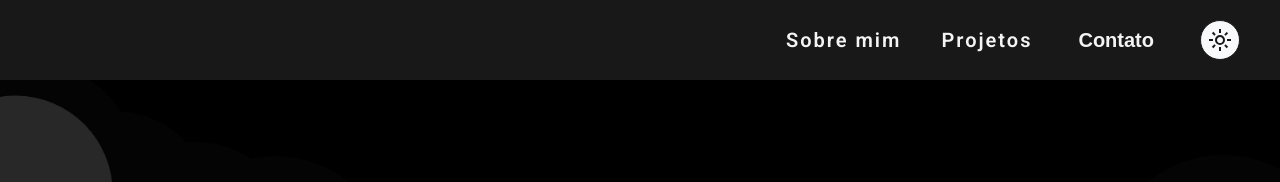
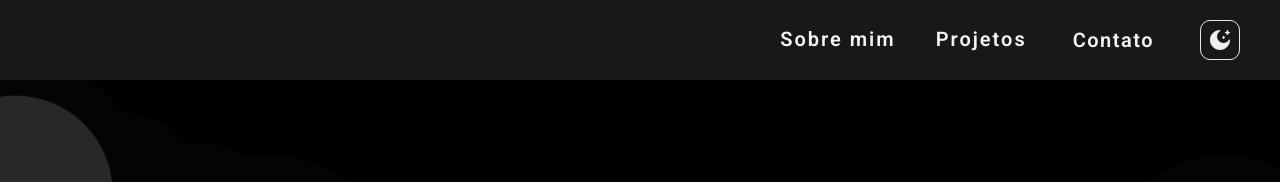
Before and after one commit to dev-gasparz/portfolio, a React (Create React App) app: page / in a window 1280 px wide. Both pictures are taken after a click on the button 1220 px from the left and 40 px from the top of the page. Shown: the top 182 px of the page. Built offline with nearby package versions, Linux system fonts and the light colour scheme; the HTML template or start-up script is replaced by a standard one.

Commit message:
style: atualizado hover do botao de alterar tema

```diff
--- a/src/components/Header.tsx
+++ b/src/components/Header.tsx
@@ -28,9 +28,9 @@ const Header: React.FC<HeaderProps> = ({ darkMode, toggleTheme }) => {
       </div>
       <button className="changeTheme" onClick={toggleTheme}>
         {darkMode ? (
-          <LightModeIcon width={24} height={24} fill="#181818" />
+          <DarkModeIcon width={24} height={24} fill="#ffffffee" />
         ) : (
-          <DarkModeIcon width={24} height={24} fill="#f4f4f4" />
+          <LightModeIcon width={24} height={24} fill="#2d2f36cc" />
         )}
       </button>
       <ContatoModal
--- a/src/components/ui/icons/DarkModeIcon.tsx
+++ b/src/components/ui/icons/DarkModeIcon.tsx
@@ -4,12 +4,19 @@ const DarkModeIcon: React.FC<IconProps> = ({ width, height, fill }) => {
   return (
     <svg
       xmlns="http://www.w3.org/2000/svg"
+      width={width}
       height={height}
-      viewBox="0 -960 960 960"
-      width={width}
       fill={fill}
+      viewBox="0 0 24 24"
     >
-      <path d="M480-120q-150 0-255-105T120-480q0-150 105-255t255-105q14 0 27.5 1t26.5 3q-41 29-65.5 75.5T444-660q0 90 63 153t153 63q55 0 101-24.5t75-65.5q2 13 3 26.5t1 27.5q0 150-105 255T480-120Zm0-80q88 0 158-48.5T740-375q-20 5-40 8t-40 3q-123 0-209.5-86.5T364-660q0-20 3-40t8-40q-78 32-126.5 102T200-480q0 116 82 198t198 82Zm-10-270Z" />
+      <path
+        fill={fill}
+        d="M19.9 2.307a.483.483 0 0 0-.9 0l-.43 1.095a.484.484 0 0 1-.272.274l-1.091.432a.486.486 0 0 0 0 .903l1.091.432a.48.48 0 0 1 .272.273L19 6.81c.162.41.74.41.9 0l.43-1.095a.484.484 0 0 1 .273-.273l1.091-.432a.486.486 0 0 0 0-.903l-1.091-.432a.484.484 0 0 1-.273-.274zM16.033 8.13a.483.483 0 0 0-.9 0l-.157.399a.484.484 0 0 1-.272.273l-.398.158a.486.486 0 0 0 0 .903l.398.157c.125.05.223.148.272.274l.157.399c.161.41.739.41.9 0l.157-.4a.484.484 0 0 1 .272-.273l.398-.157a.486.486 0 0 0 0-.903l-.398-.158a.484.484 0 0 1-.272-.273z"
+      ></path>
+      <path
+        fill={fill}
+        d="M12 22c5.523 0 10-4.477 10-10c0-.463-.694-.54-.933-.143a6.5 6.5 0 1 1-8.924-8.924C12.54 2.693 12.463 2 12 2C6.477 2 2 6.477 2 12s4.477 10 10 10"
+      ></path>
     </svg>
   );
 };
--- a/src/styles/layout/_header.scss
+++ b/src/styles/layout/_header.scss
@@ -17,8 +17,6 @@ header {
     }
 
     .menu-link {
-      font-family: "Nunito", sans-serif;
-      font-size: 20px;
       line-height: 24px;
       font-weight: 700;
       color: $dark-primary-bg;
@@ -27,6 +25,13 @@ header {
       border: none;
       cursor: pointer;
       transition: 0.2s ease-in-out;
+      font-family: "Roboto", sans-serif;
+      font-size: 20px;
+      line-height: 30px;
+      letter-spacing: 1.5px;
+      font-weight: 600;
+      color: #1a1a1a;
+      text-decoration: none;
     }
   }
 
@@ -37,23 +42,32 @@ header {
     justify-content: center;
     width: 40px;
     height: 40px;
-    background-color: $dark-primary-bg;
-    border-radius: 50%;
+    background-color: transparent;
     cursor: pointer;
     transition: background-color 0.3s, transform 0.2s ease-in-out;
     box-shadow: none;
-    border: 1px solid $dark-primary-bg;
+    border: 1px solid #e5e7eb;
+    border-radius: 10px;
+
+    &:hover {
+      background-color: rgb(238 240 245 / 81%);
+
+      svg {
+        fill: #000 !important;
+      }
+    }
 
     svg {
       transition: transform 0.2s ease-in-out;
-    }
 
-    &:active {
-      transform: rotate(360deg);
-    }
+      &:active {
+        transform: rotate(360deg);
+      }
 
-    svg:hover {
-      transform: scale(1.04);
+      svg:hover {
+        transform: scale(1.04);
+        fill: #fff;
+      }
     }
   }
 }
@@ -64,7 +78,9 @@ header {
     color: $dark-primary-text;
 
     .changeTheme {
-      background-color: $light-bg;
+      &:hover {
+        background-color: #2d2f36cc;
+      }
     }
   }
 
```
